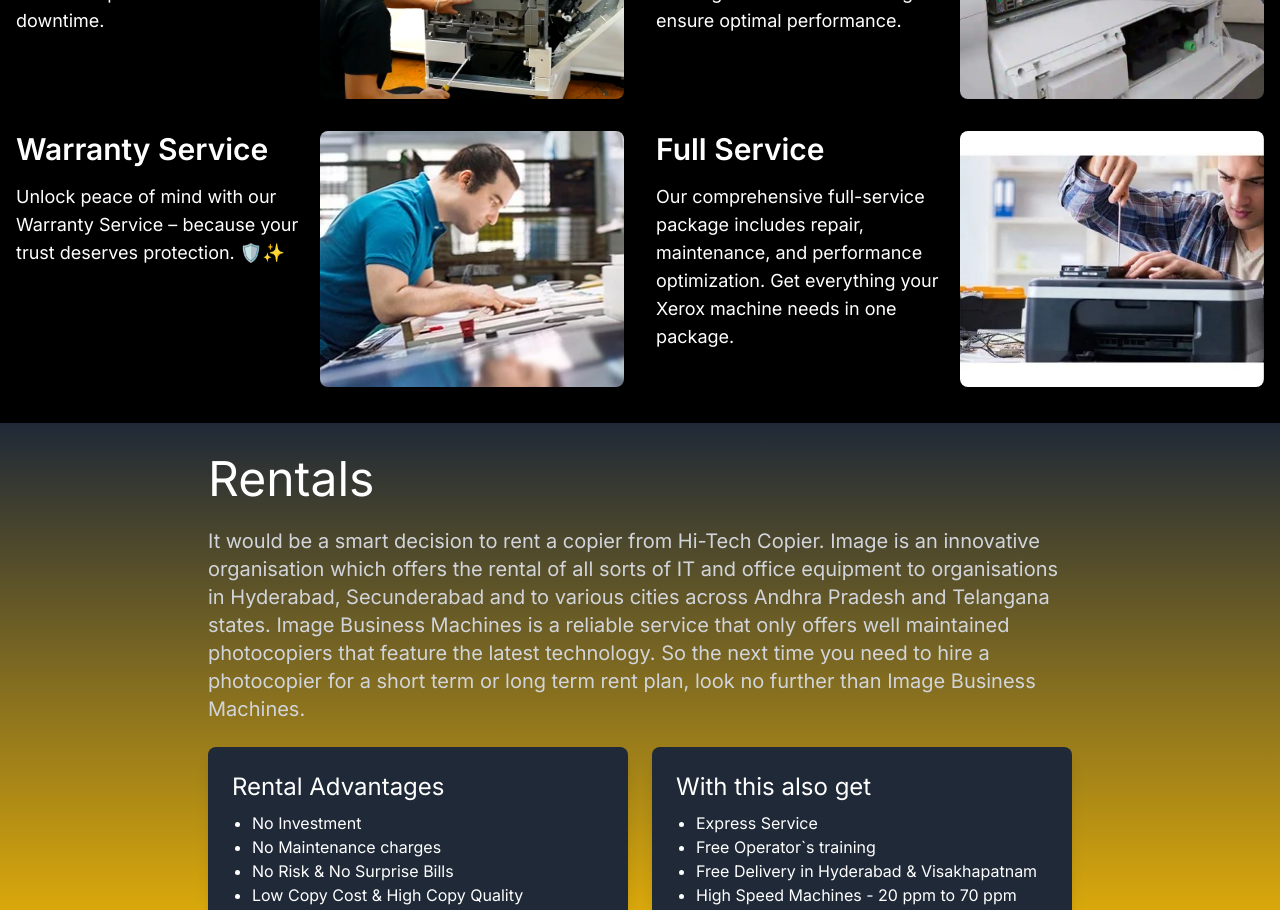
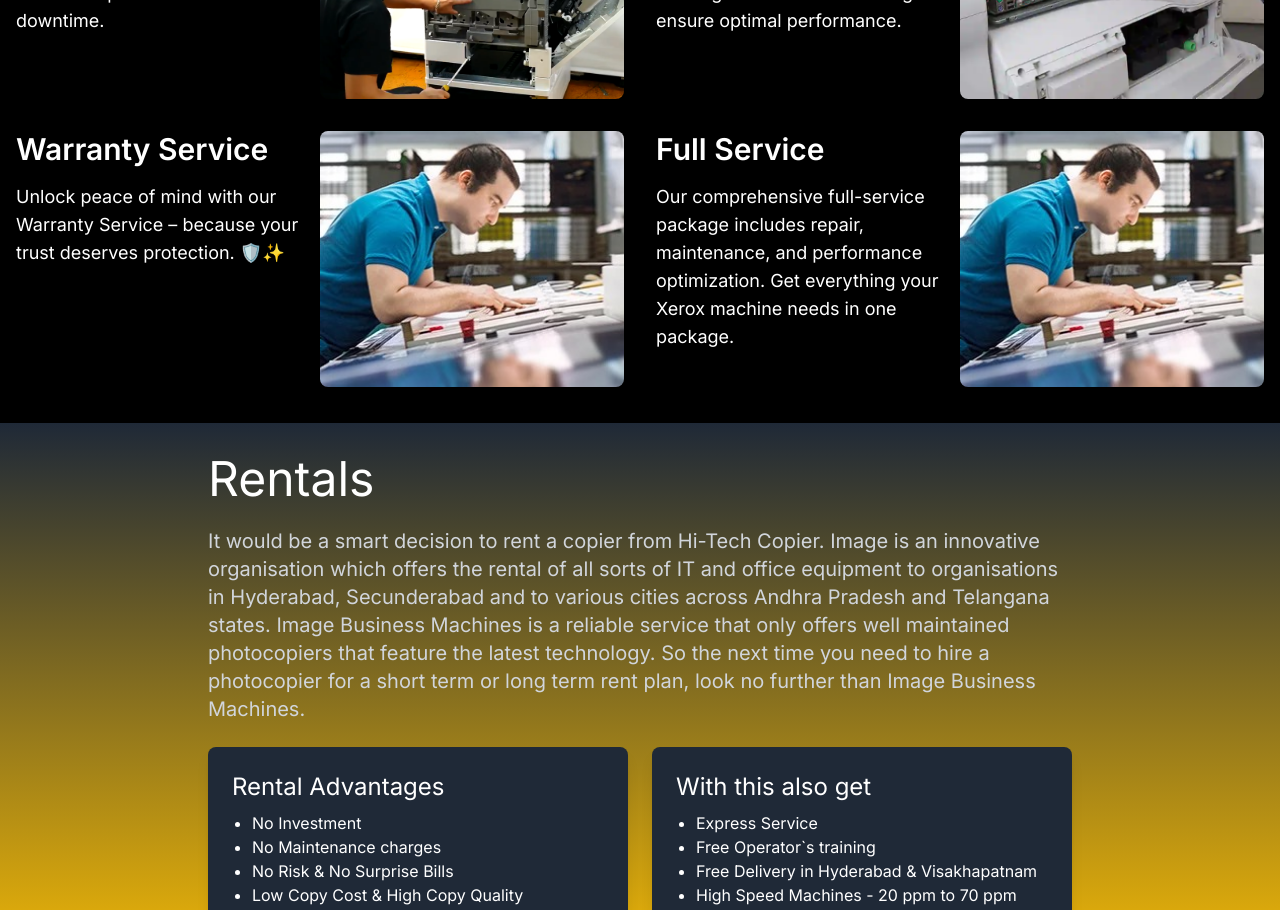
Before and after one commit to Adnan00786/Hi-Tech-Website, a Next.js app: page / in a window 1280 px wide. Shown: the part 4040-4950 px from the top of the page. Built offline with nearby package versions, Linux system fonts and the light colour scheme.

Commit message:
Image error resolve

```diff
--- a/src/components/Services.tsx
+++ b/src/components/Services.tsx
@@ -205,7 +205,7 @@ const Services = () => {
             </motion.div>
             <motion.div className="md:w-1/2" variants={imageVariant}>
               <Image
-                src="/assets/fullservice.webp"
+                src="/assets/warantyservice.jpg"
                 alt="Full Service"
                 className="rounded-lg shadow-md w-full h-64 object-cover"
                 width={500}
```
